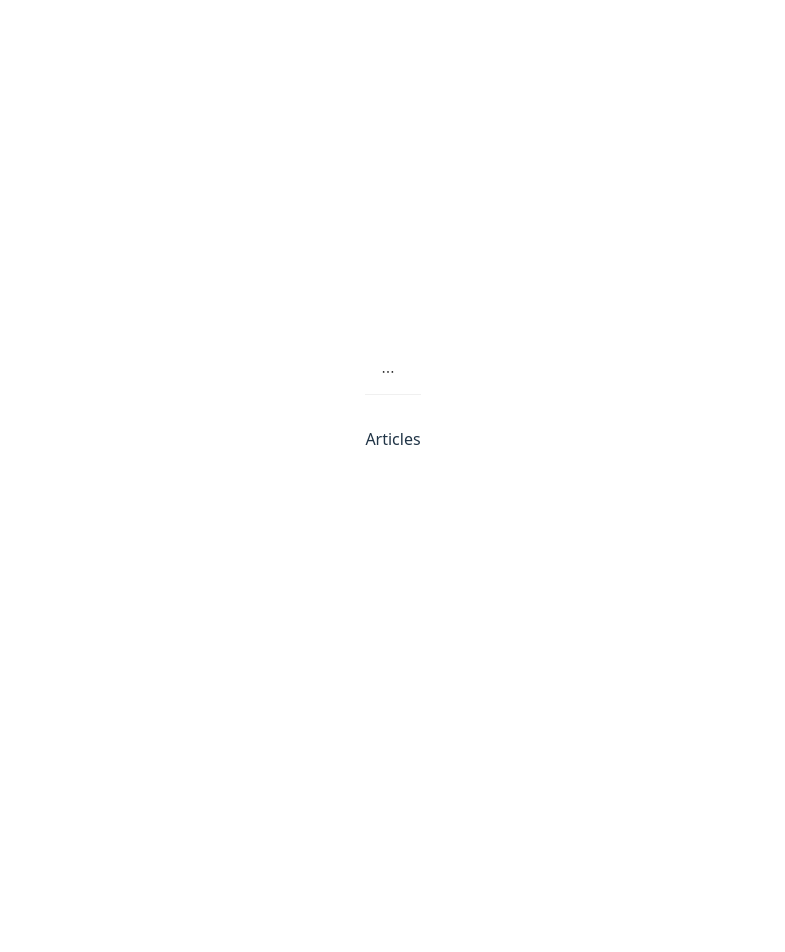
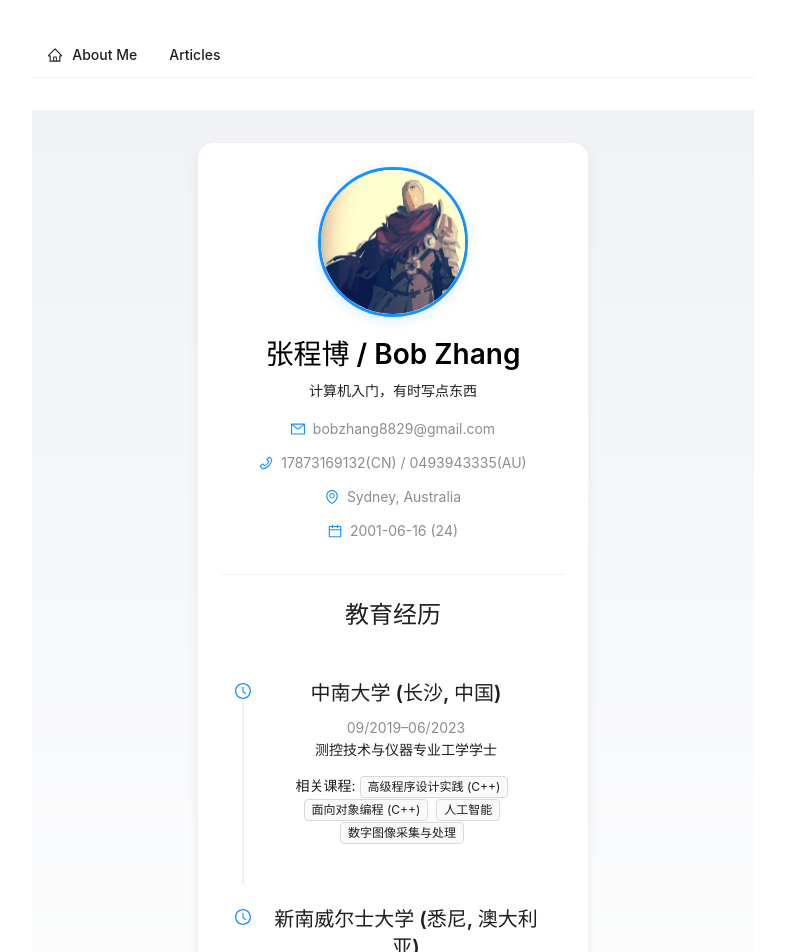
Before and after one commit to ARE404/MyWebsite, a React (Vite) app in the folder MyWebsite/: page /articles in a window 1280 px wide. Shown: the top 952 px of the page, without its empty margins (247-1032 px from the left). Before the commit the page ends 800 px from the top, so only its background shows below. Built offline with nearby package versions, Linux system fonts and the light colour scheme.

Commit message:
refactor add PageLayout componets for better uni experience

```diff
--- a/MyWebsite/src/components/NavBar.jsx
+++ b/MyWebsite/src/components/NavBar.jsx
@@ -8,9 +8,12 @@ const NavBar = () => {
     return (
         <Menu mode="horizontal" theme="light">
             <Menu.Item key="home" icon={<HomeOutlined />}>
-                <Link to="/">About Me</Link>
-                <Link to="/articles">Articles</Link>
+                <span><Link to="/">About Me</Link></span>
             </Menu.Item>
+            <Menu.Item key="article" >
+                <span><Link to="/articles">Articles</Link></span>
+            </Menu.Item>
+
         </Menu>
     );
 };
--- /dev/null
+++ b/MyWebsite/src/components/PageLayout.jsx
@@ -0,0 +1,28 @@
+
+import { Card, Typography, Divider, Timeline, List, Tag, Row, Col, Avatar, Space } from 'antd';
+import { EnvironmentOutlined, MailOutlined, PhoneOutlined, CalendarOutlined, UserOutlined, ClockCircleOutlined } from '@ant-design/icons';
+
+const PageLayout = ( {children} ) => {
+    return (
+        <div style={{
+            padding: '32px 24px',
+            background: 'linear-gradient(to bottom, #f0f2f5, #fff)',
+            minHeight: '100vh'
+        }}>
+            <Row justify="center">
+                <Col xs={24} sm={24} md={20} lg={16} xl={14}>
+                    <Card
+                        style={{
+                            boxShadow: '0 4px 12px rgba(0,0,0,0.05)',  // 更柔和的阴影
+                            borderRadius: '16px'
+                        }}
+                    >
+                        {children}
+                    </Card>
+                </Col>
+            </Row>
+        </div>
+    );
+};
+
+export default PageLayout;
--- a/MyWebsite/src/pages/AboutMe.jsx
+++ b/MyWebsite/src/pages/AboutMe.jsx
@@ -1,24 +1,12 @@
 import { Card, Typography, Divider, Timeline, List, Tag, Row, Col, Avatar, Space } from 'antd';
 import { EnvironmentOutlined, MailOutlined, PhoneOutlined, CalendarOutlined, UserOutlined, ClockCircleOutlined } from '@ant-design/icons';
 import avatarImage from '../assets/images/ds3.jpeg';  // 正确导入图片
-
+import PageLayout from '../components/PageLayout';
 const { Title, Text, Paragraph } = Typography;
 
 const AboutMe = () => {
     return (
-        <div style={{
-            padding: '32px 24px',
-            background: 'linear-gradient(to bottom, #f0f2f5, #fff)',
-            minHeight: '100vh'
-        }}>
-            <Row justify="center">
-                <Col xs={24} sm={24} md={20} lg={16} xl={14}>
-                    <Card
-                        style={{
-                            boxShadow: '0 4px 12px rgba(0,0,0,0.05)',  // 更柔和的阴影
-                            borderRadius: '16px'  // 更圆润的边角
-                        }}
-                    >
+        <PageLayout>
             {/* Header Section */}
             <div style={{ textAlign: 'center', marginBottom: '32px' }}>
                 <Avatar
@@ -201,15 +189,18 @@ const AboutMe = () => {
                     <Tag color="blue" style={{ padding: '4px 12px', borderRadius: '16px' }}>
                         英语六级
                     </Tag>
-                                <Tag color="green">雅思 7.5 分</Tag>
-                                <Tag color="cyan">听力: 8</Tag>
-                                <Tag color="cyan">阅读: 9</Tag>
+                    <Tag color="green" style={{ padding: '4px 12px', borderRadius: '16px' }}>
+                        雅思 7.5 分
+                    </Tag>
+                    <Tag color="cyan" style={{ padding: '4px 12px', borderRadius: '16px' }}>
+                        听力: 8
+                    </Tag>
+                    <Tag color="cyan" style={{ padding: '4px 12px', borderRadius: '16px' }}>
+                        阅读: 9
+                    </Tag>
                 </Space>
             </div>
-                    </Card>
-                </Col>
-            </Row>
-        </div>
+        </PageLayout>
     );
 };
 
--- a/MyWebsite/src/pages/Articles.jsx
+++ b/MyWebsite/src/pages/Articles.jsx
@@ -1,7 +1,106 @@
 import React from 'react';
 
+import { Card, Typography, Divider, Timeline, List, Tag, Row, Col, Avatar, Space } from 'antd';
+import { EnvironmentOutlined, MailOutlined, PhoneOutlined, CalendarOutlined, UserOutlined, ClockCircleOutlined } from '@ant-design/icons';
+import avatarImage from '../assets/images/ds3.jpeg';  // 正确导入图片
+import PageLayout from '../components/PageLayout';
+
+const { Title, Text, Paragraph } = Typography;
+
 const Articles = () => {
-    return <div>Articles</div>;
+    return (
+        <PageLayout>
+            {/* Header Section */}
+            <div style={{ textAlign: 'center', marginBottom: '32px' }}>
+                <Avatar
+                    size={150}  // 更大的头像
+                    src={avatarImage}
+                    style={{
+                        width: '150px',
+                        height: '150px',
+                        objectFit: 'cover',
+                        border: '3px solid #1890ff',  // antd 主题蓝色边框
+                        boxShadow: '0 4px 12px rgba(24,144,255,0.15)'  // 蓝色阴影效果
+                    }}
+                />
+                <Title level={2} style={{
+                    marginBottom: '8px',
+                    marginTop: '20px',
+                    fontSize: '28px',  // 更大的字号
+                    color: 'black',
+                    WebkitBackgroundClip: 'text',
+                }}>
+                    张程博 / Bob Zhang
+                </Title>
+                <Paragraph>计算机入门，有时写点东西
+                </Paragraph>
+                <div style={{ marginTop: '16px' }}>
+                    <Space direction="vertical" size={12}>
+                        <Text type="secondary">
+                            <MailOutlined style={{ marginRight: '8px', color: '#1890ff' }} />
+                            bobzhang8829@gmail.com
+                        </Text>
+                        <Text type="secondary">
+                            <PhoneOutlined style={{ marginRight: '8px', color: '#1890ff' }} />
+                            17873169132(CN) / 0493943335(AU)
+                        </Text>
+                        <Text type="secondary">
+                            <EnvironmentOutlined style={{ marginRight: '8px', color: '#1890ff' }} />
+                            Sydney, Australia
+                        </Text>
+                        <Text type="secondary">
+                            <CalendarOutlined style={{ marginRight: '8px', color: '#1890ff' }} />
+                            2001-06-16 (24)
+                        </Text>
+                    </Space>
+                </div>
+            </div>
+
+            <Divider />
+
+            {/* Education */}
+            <div style={{ marginBottom: '24px' }}>
+                <Title level={3}>教育经历</Title>
+                <Timeline
+                    style={{ padding: '16px' }}  // 添加内边距
+                    items={[
+                        {
+                            color: '#1890ff',  // 使用主题色
+                            dot: <ClockCircleOutlined style={{ fontSize: '16px' }} />,  // 自定义时间点图标
+                            children: (
+                                <>
+                                    <Title level={4}>中南大学 (长沙, 中国)</Title>
+                                    <Text type="secondary">09/2019–06/2023</Text>
+                                    <Paragraph>测控技术与仪器专业工学学士</Paragraph>
+                                    <Paragraph>
+                                        相关课程: <Tag>高级程序设计实践 (C++)</Tag> <Tag>面向对象编程 (C++)</Tag>
+                                        <Tag>人工智能</Tag> <Tag>数字图像采集与处理</Tag>
+                                    </Paragraph>
+                                </>
+                            ),
+                        },
+                        {
+                            color: '#1890ff',
+                            dot: <ClockCircleOutlined style={{ fontSize: '16px' }} />,
+                            children: (
+                                <>
+                                    <Title level={4}>新南威尔士大学 (悉尼, 澳大利亚)</Title>
+                                    <Text type="secondary">02/2024–02/2026</Text>
+                                    <Paragraph>信息技术(Information Technology)硕士在读</Paragraph>
+                                    <Paragraph>
+                                        相关课程: <Tag>数据库基础</Tag> <Tag>数据结构与算法</Tag>
+                                        <Tag>计算机网络与应用</Tag> <Tag>前端开发</Tag>
+                                    </Paragraph>
+                                </>
+                            ),
+                        },
+                    ]}
+                />
+            </div>
+
+            <Divider />
+        </PageLayout>
+    );
 };
 
 export default Articles;
```
Lines whose indentation alone changed are shown as unchanged.
